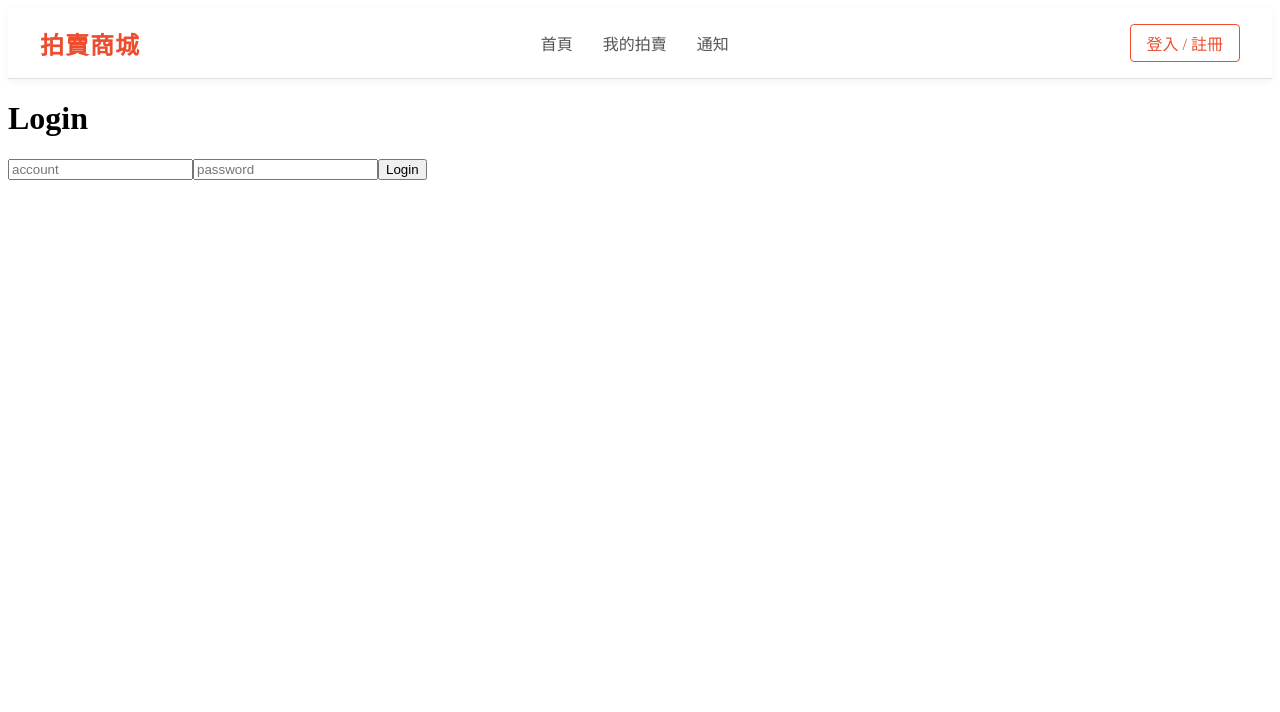
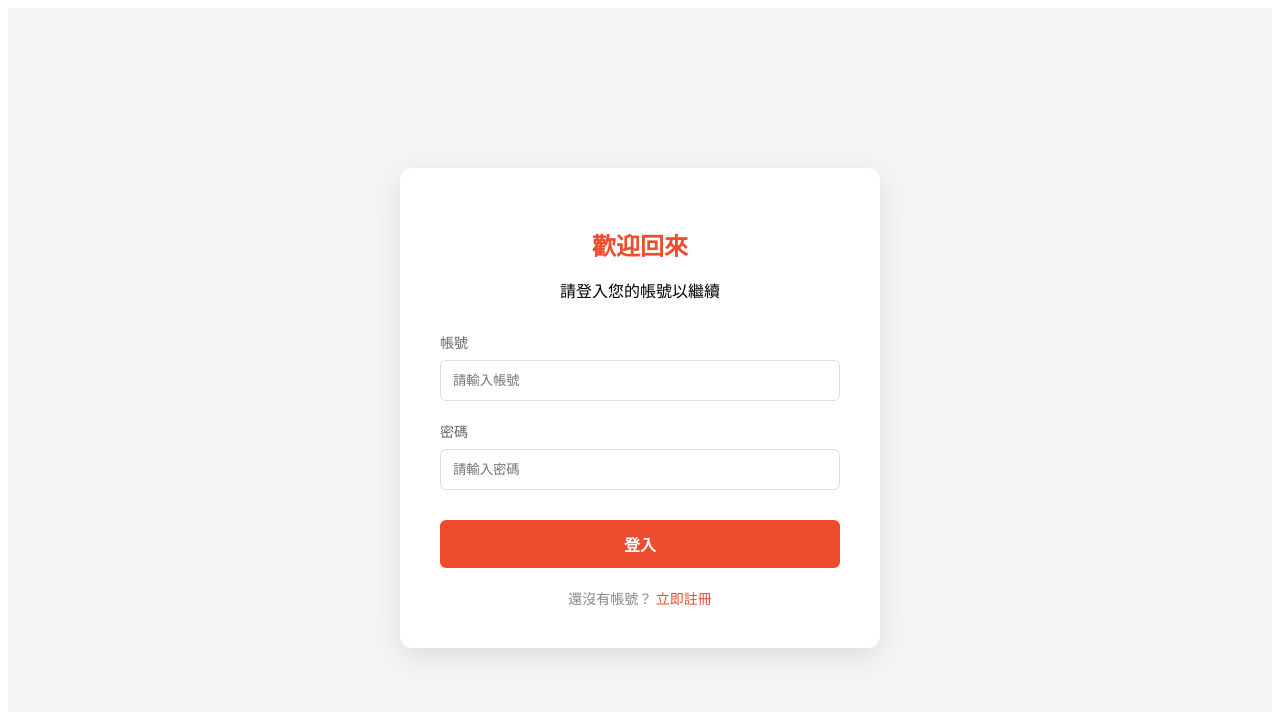
Before and after one commit to YouKaiWu/auction_system_frontend, a Vue app: page /login in a window 1280 px wide. Shown: the top 712 px of the page. Built offline with nearby package versions, Linux system fonts and the light colour scheme.

Commit message:
feat: render login view and add user info when logged in. Also remove Navbar when page turns to login and register

```diff
--- a/src/App.vue
+++ b/src/App.vue
@@ -1,9 +1,12 @@
 <script setup>
+import { useRoute } from 'vue-router'
 import Navbar from './components/Navbar.vue'
+
+const route = useRoute()
 </script>
 
 <template>
-  <Navbar />
+  <Navbar v-if="route.path !== '/login' && route.path !== '/register'" />
 
   <router-view />
 </template>
--- a/src/stores/auth.js
+++ b/src/stores/auth.js
@@ -2,26 +2,38 @@ import { defineStore } from 'pinia'
 import api from '@/api/api'
 
 export const useAuthStore = defineStore('auth', {
-
   state: () => ({
-    token: localStorage.getItem('token')
+    token: localStorage.getItem('token'),
+    // 1. 新增 user 狀態，預設為 null
+    user: null
   }),
 
   actions: {
+    // 2. 獲取當前登入者資訊
+    async fetchUser() {
+      if (!this.token) return
+
+      try {
+        const res = await api.get('/auth/me')
+        this.user = res.data // 假設後端回傳 { name: '...', account: '...' }
+      } catch (error) {
+        console.error('獲取使用者資訊失敗', error)
+        this.logout() // 如果 token 失效，順便清除狀態
+      }
+    },
 
     async login(data) {
+      const res = await api.post('/auth/login', data)
+      this.token = res.data.token
+      localStorage.setItem('token', this.token)
 
-      const res = await api.post('/auth/login', data)
-
-      this.token = res.data.token
-
-      localStorage.setItem('token', this.token)
+      // 3. 登入成功後，立刻抓取使用者詳細資料
+      await this.fetchUser()
     },
 
     logout() {
-
       this.token = null
-
+      this.user = null // 4. 登出時也要清空 user
       localStorage.removeItem('token')
     }
   }
--- a/src/views/LoginView.vue
+++ b/src/views/LoginView.vue
@@ -20,26 +20,111 @@ const login = async () => {
 </script>
 
 <template>
+  <div class="login-container">
+    <!-- 1. 改成 form 並加上 submit 監聽 -->
+    <form class="login-card" @submit.prevent="login">
+      <div class="login-header">
+        <h2>歡迎回來</h2>
+        <p>請登入您的帳號以繼續</p>
+      </div>
 
-  <div>
+      <div class="form-group">
+        <label>帳號</label>
+        <input v-model="form.account" placeholder="請輸入帳號" />
+      </div>
 
-    <h1>Login</h1>
+      <div class="form-group">
+        <label>密碼</label>
+        <input type="password" v-model="form.passwd" placeholder="請輸入密碼" />
+      </div>
 
-    <input
-      v-model="form.account"
-      placeholder="account"
-    >
+      <!-- 2. 確認按鈕是 type="submit" -->
+      <button type="submit" class="login-btn">登入</button>
 
-    <input
-      type="password"
-      v-model="form.passwd"
-      placeholder="password"
-    >
+      <div class="login-footer">
+        <span>還沒有帳號？ <a href="/register">立即註冊</a></span>
+      </div>
+    </form>
+  </div>
+</template>
 
-    <button @click="login">
-      Login
-    </button>
+<style scoped>
+.login-container {
+  height: 100vh;
+  display: flex;
+  align-items: center;
+  justify-content: center;
+  background-color: #f5f5f5;
+}
 
-  </div>
+.login-card {
+  background: white;
+  padding: 40px;
+  border-radius: 12px;
+  box-shadow: 0 8px 30px rgba(0,0,0,0.1);
+  width: 100%;
+  max-width: 400px;
+}
 
-</template>
+.login-header {
+  text-align: center;
+  margin-bottom: 30px;
+}
+
+.login-header h2 {
+  color: #ee4d2d; /* 橘紅色主題 */
+  margin-bottom: 10px;
+}
+
+.form-group {
+  margin-bottom: 20px;
+  display: flex;
+  flex-direction: column;
+  gap: 8px;
+}
+
+.form-group label {
+  font-size: 14px;
+  color: #666;
+}
+
+input {
+  padding: 12px;
+  border: 1px solid #ddd;
+  border-radius: 6px;
+  outline: none;
+}
+
+input:focus {
+  border-color: #ee4d2d;
+}
+
+.login-btn {
+  width: 100%;
+  padding: 12px;
+  background-color: #ee4d2d;
+  color: white;
+  border: none;
+  border-radius: 6px;
+  font-size: 16px;
+  font-weight: bold;
+  cursor: pointer;
+  margin-top: 10px;
+}
+
+.login-btn:hover {
+  background-color: #d73211;
+}
+
+.login-footer {
+  margin-top: 20px;
+  text-align: center;
+  font-size: 14px;
+  color: #888;
+}
+
+.login-footer a {
+  color: #ee4d2d;
+  text-decoration: none;
+}
+</style>
```
